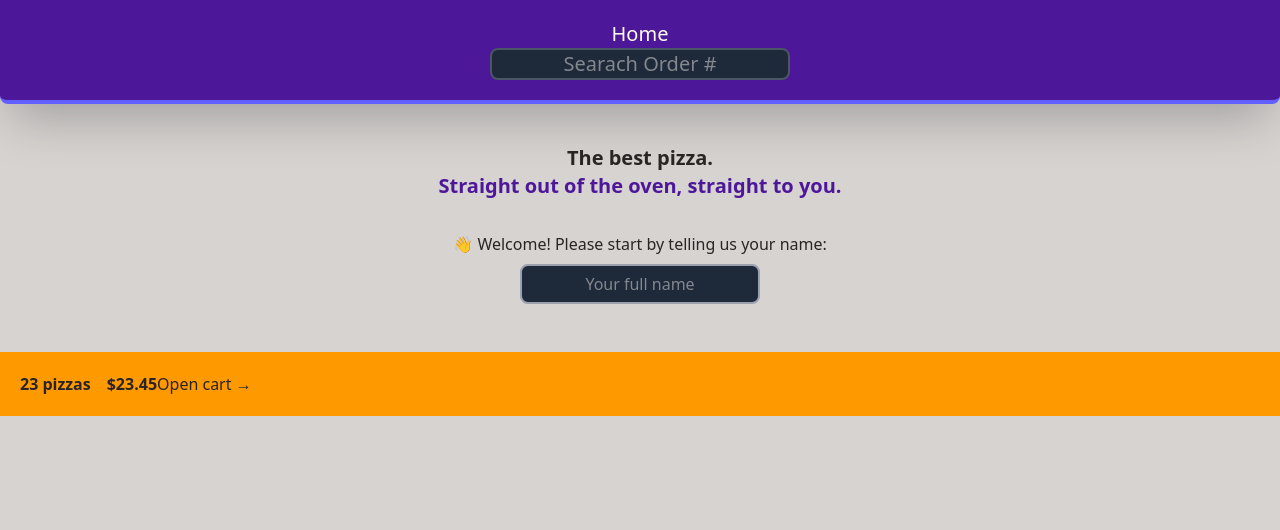
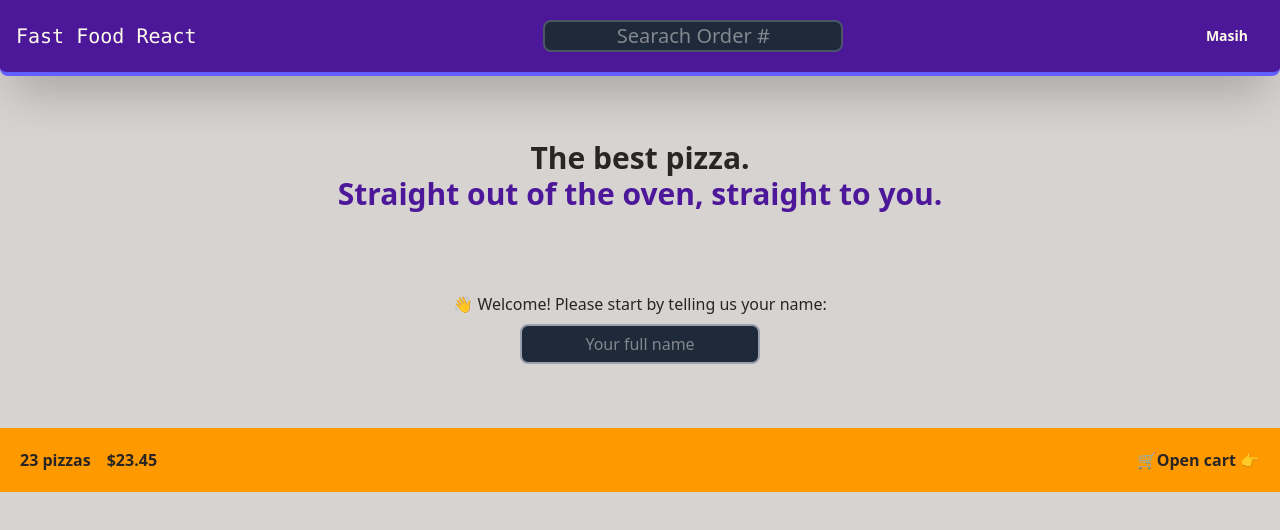
Before and after one commit to MasiHND/fast-food-react, a React (Vite) app: page / in a window 1280 px wide. Shown: the top 530 px of the page. Built offline with nearby package versions, Linux system fonts and the light colour scheme.

Commit message:
tailwind updated

```diff
--- a/src/features/cart/CartOverview.jsx
+++ b/src/features/cart/CartOverview.jsx
@@ -2,12 +2,15 @@ import { Link } from "react-router-dom";
 
 function CartOverview() {
   return (
-    <div className="flex bg-amber-500 p-4 p-5 text-stone-800 dark:bg-gray-800 dark:text-stone-100">
+    <div className="flex items-center justify-between bg-amber-500 p-4 p-5 text-stone-800 dark:bg-gray-800 dark:text-stone-100">
       <p className="space-x-4 font-semibold">
         <span>23 pizzas</span>
         <span>$23.45</span>
       </p>
-      <Link to="/cart">Open cart &rarr;</Link>
+      <Link to="/cart" className="font-semibold">
+        {" "}
+        🛒Open cart 👉
+      </Link>
     </div>
   );
 }
--- a/src/features/user/CreateUser.jsx
+++ b/src/features/user/CreateUser.jsx
@@ -8,7 +8,7 @@ function CreateUser() {
   }
 
   return (
-    <form onSubmit={handleSubmit}>
+    <form onSubmit={handleSubmit} className='p-4'>
       <p>👋 Welcome! Please start by telling us your name:</p>
 
       <input
--- a/src/features/user/Username.jsx
+++ b/src/features/user/Username.jsx
@@ -1,9 +1,7 @@
 function Username() {
-    return (
-        <div className="text-sm font-semibold px-4 hidden">
-            Masih
-        </div>
-    )
+  return (
+    <div className="md:block hidden px-4 text-sm font-semibold">Masih</div>
+  );
 }
 
-export default Username
+export default Username;
--- a/src/ui/Header.jsx
+++ b/src/ui/Header.jsx
@@ -4,10 +4,12 @@ import Username from "../features/user/Username";
 
 function Header() {
   return (
-    <header className="  rounded-b-lg  border-b-4 border-indigo-500 bg-violet-900 p-5 px-4 py-5 text-xl text-amber-50 shadow-2xl">
-      <Link to="/">Home</Link>
+    <header className="flex items-center justify-between rounded-b-lg border-b-4 border-indigo-500 bg-violet-900 p-5 px-4 py-5 text-xl text-amber-50 shadow-2xl">
+      <Link to="/" className="font-mono">
+        Fast Food React
+      </Link>
       <SerachOrder />
-      <Username/>
+      <Username />
     </header>
   );
 }
--- a/src/ui/Home.jsx
+++ b/src/ui/Home.jsx
@@ -3,10 +3,12 @@ import CreateUser from "../features/user/CreateUser";
 function Home() {
   return (
     <div className="my-10 text-center">
-      <h1 className="mb-8 text-xl font-semibold">
+      <h1 className="mb-8 px-4 text-xl font-semibold sm:my-16 md:text-3xl">
         The best pizza.
         <br />
-        <span className="text-violet-900 dark:text-amber-400">Straight out of the oven, straight to you.</span>
+        <span className="text-violet-900 dark:text-amber-400">
+          Straight out of the oven, straight to you.
+        </span>
       </h1>
       <CreateUser />
     </div>
```
